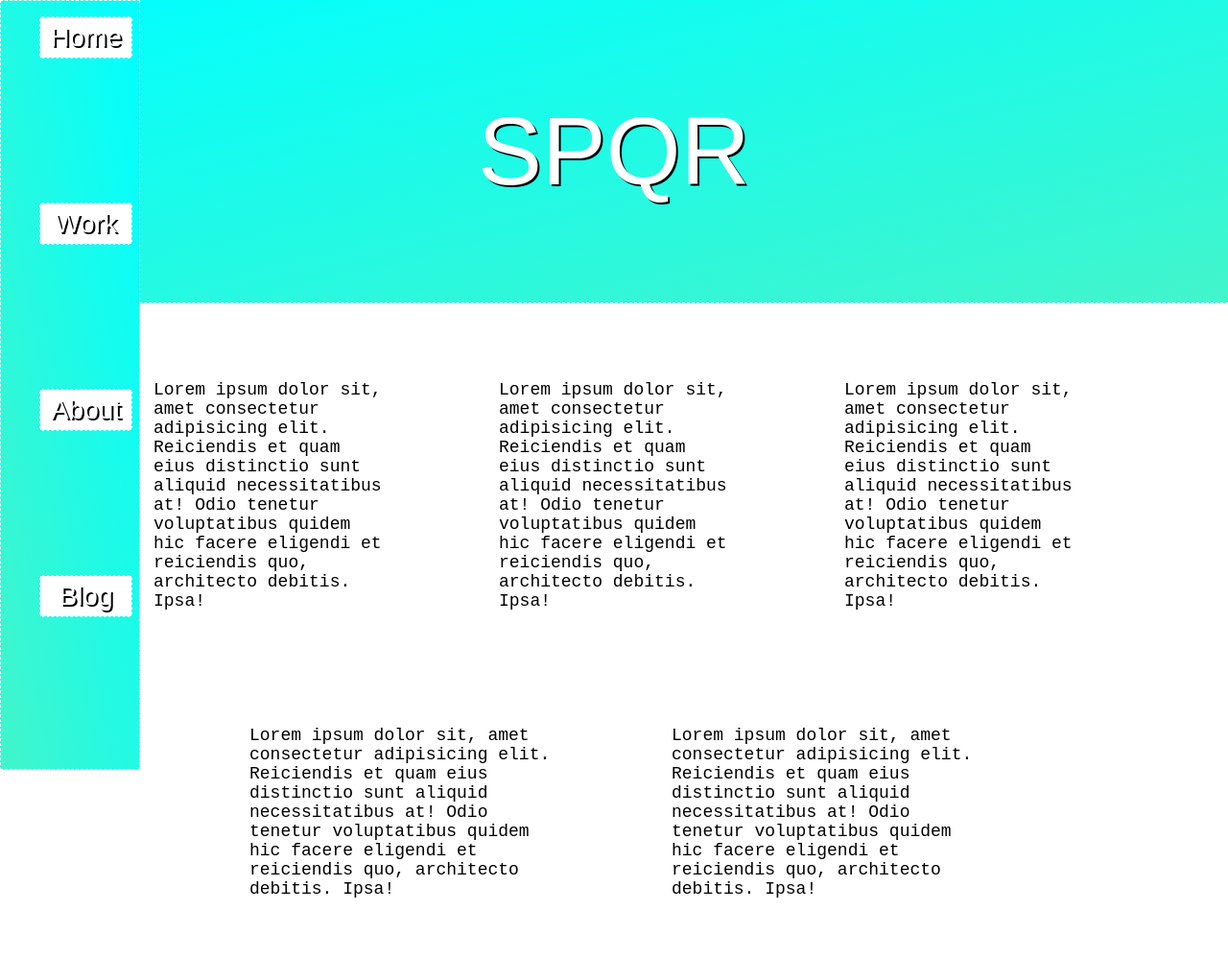
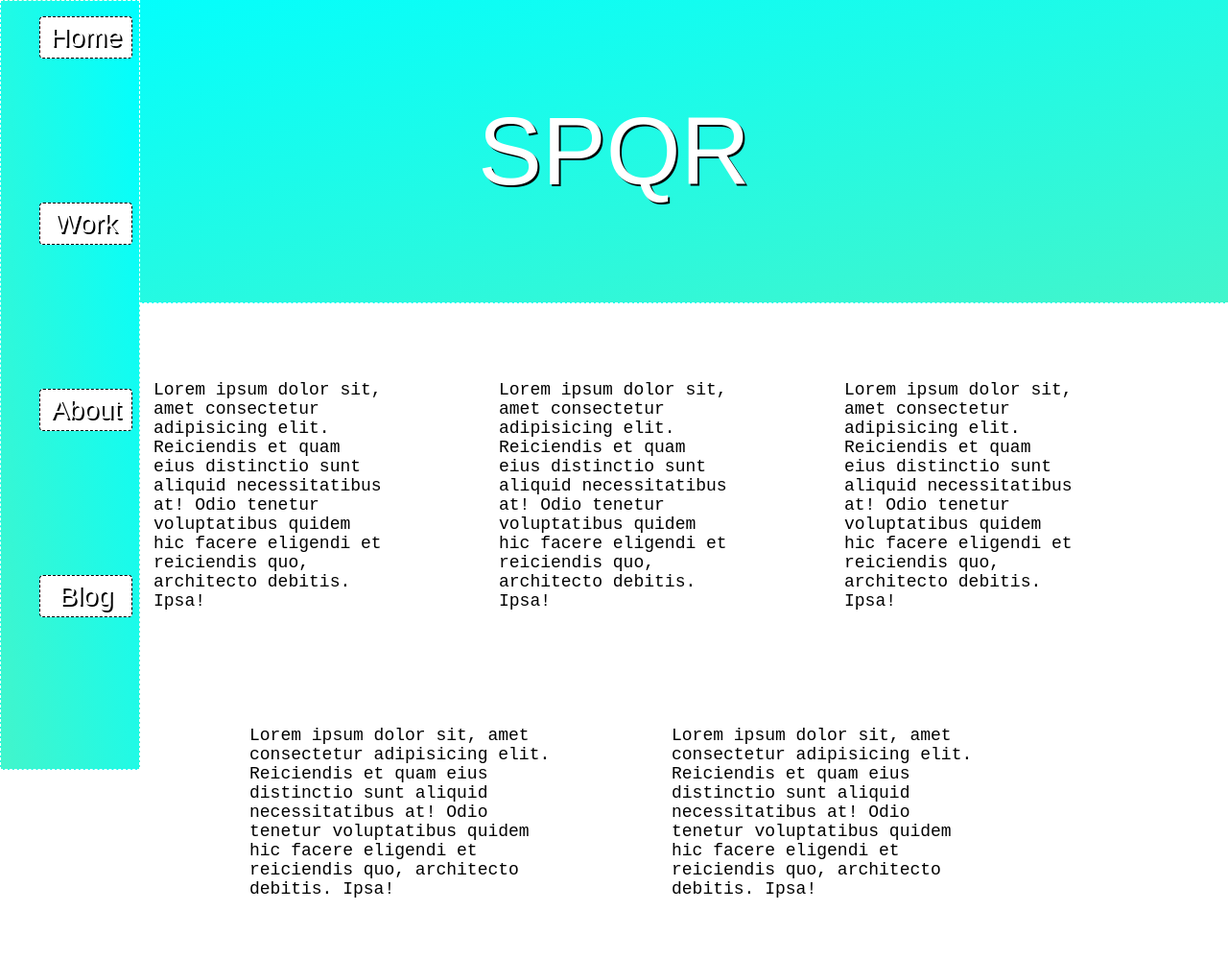
Before and after one commit to Jallejedi/fritidsProjJarl1, a plain HTML site: page index.html in a window 1280 px wide. Shown: the whole page at 96% size. Drawn offline with Linux system fonts and the light colour scheme.

Commit message:
small changes to css and html

```diff
--- a/index.html
+++ b/index.html
@@ -4,7 +4,7 @@
     <meta charset="UTF-8">
     <meta name="viewport" content="width=device-width, initial-scale=1.0">
     <link rel="stylesheet" href="style.css">
-    <title>Projekt</title>
+    <title>Start</title>
 </head>
 
 <body>
--- a/style.css
+++ b/style.css
@@ -101,5 +101,6 @@ nav:hover a {
     padding-left: 5px;
     padding: 5px;
     text-shadow: 2px 2px black;
-    border: dashed 1px aqua;
+    border-radius: 4px;
+    border: 1px dashed black;
 }
```
